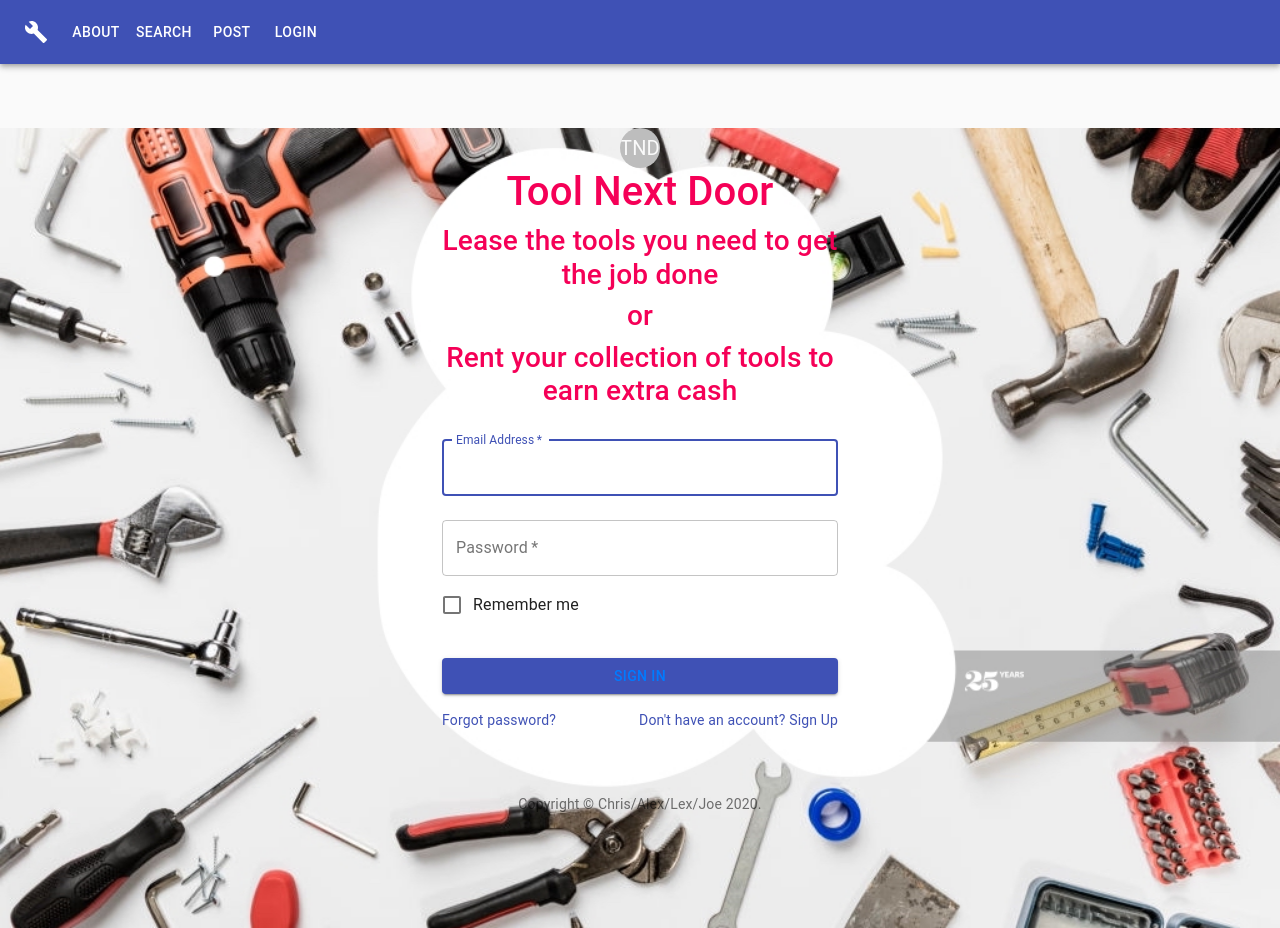
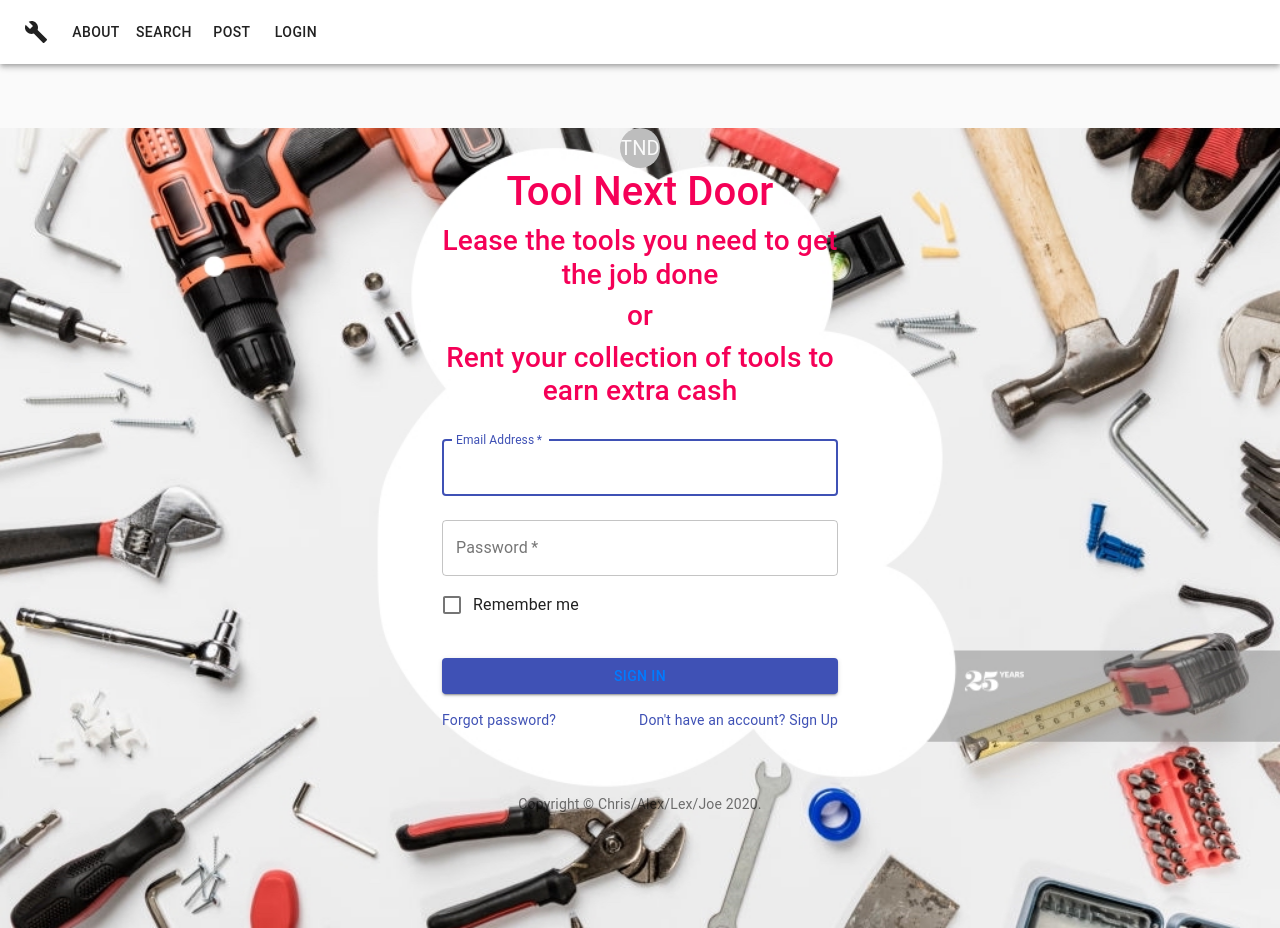
Before and after one commit to JoeWills615/ToolNextDoor, a React (Create React App) app in the folder client/: page / in a window 1280 px wide. Built offline with nearby package versions, Linux system fonts and the light colour scheme; no server answers.

Commit message:
the bar is white it wont change to black im over it

```diff
--- a/client/src/components/NavBar/index.js
+++ b/client/src/components/NavBar/index.js
@@ -10,6 +10,7 @@ import Typography from '@material-ui/core/Typography';
 import Button from '@material-ui/core/Button';
 import MenuIcon from '@material-ui/icons/Menu';
 import BuildIcon from '@material-ui/icons/Build';
+
 
 const useStyles = makeStyles((theme) => ({
     root: {
@@ -28,7 +29,7 @@ export default function ButtonAppBar() {
 
     return (
         <div className={classes.root}>
-            <AppBar position="static">
+            <AppBar position="static" color='dark'>
                 <Toolbar>
                     <BuildIcon edge="start" className={classes.menuButton} color="inherit" aria-label="menu">
                         <MenuIcon />
```
